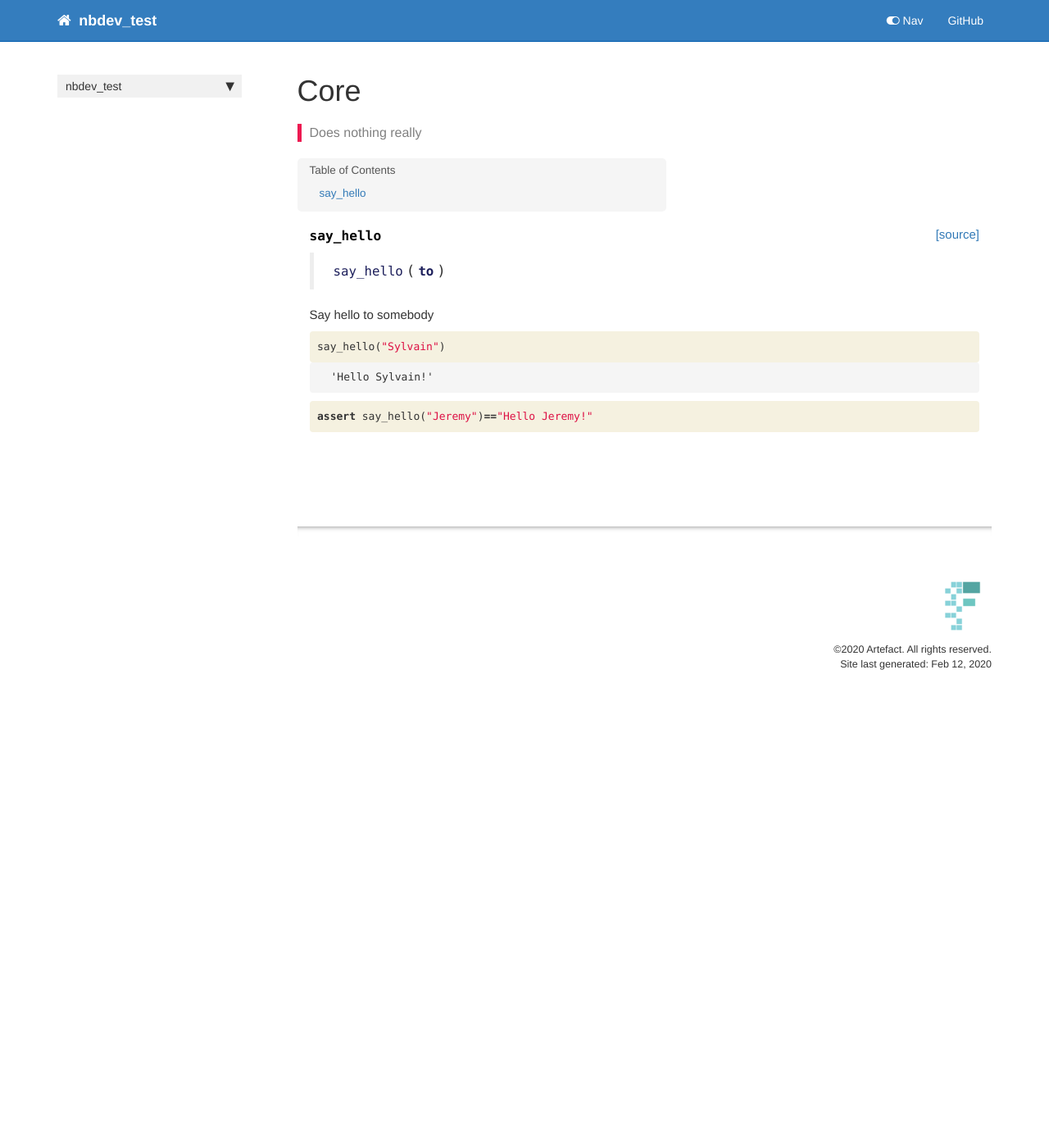
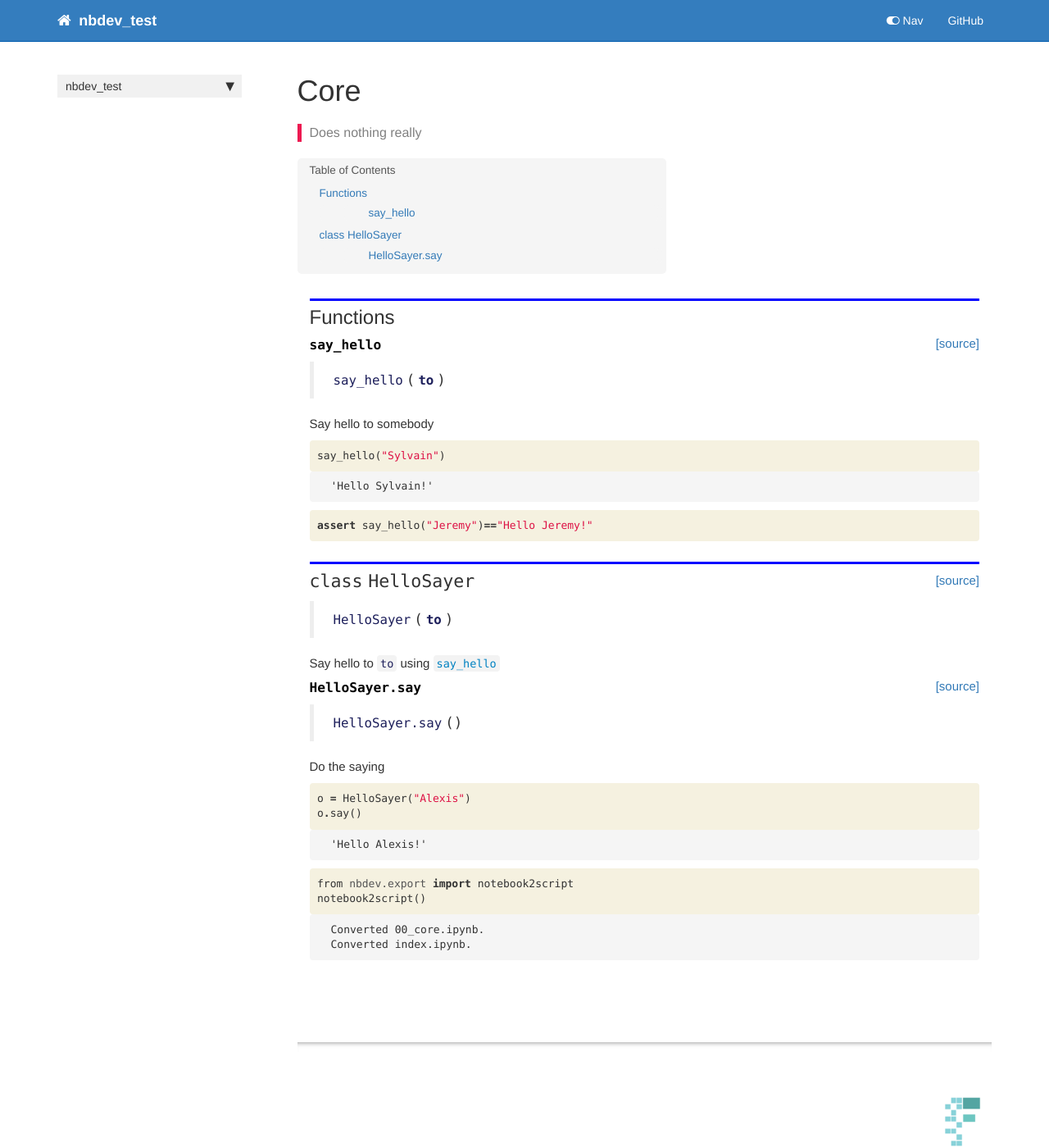
Before and after one commit to kasimansour/nbdev_test, a Jekyll site: the page built from docs/core.html, in a window 1280 px wide and 1400 px high. Shown: the whole window at 82% size. Built offline with Jekyll 4.4.1, drawn with Linux system fonts in a browser that asks for light colours; nearby versions of some CDN libraries; comment, search, counter and statistics services are not loaded.

Commit message:
updating docs

```diff
--- a/docs/core.html
+++ b/docs/core.html
@@ -21,6 +21,12 @@
 
 <div class="cell border-box-sizing code_cell rendered">
 
+</div>
+<div class="cell border-box-sizing text_cell rendered"><div class="inner_cell">
+<div class="text_cell_render border-box-sizing rendered_html">
+<h2 id="Functions">Functions<a class="anchor-link" href="#Functions">&#182;</a></h2>
+</div>
+</div>
 </div>
 <div class="cell border-box-sizing code_cell rendered">
 
@@ -88,4 +94,108 @@
 </div>
 
 </div>
+<div class="cell border-box-sizing code_cell rendered">
+
 </div>
+<div class="cell border-box-sizing code_cell rendered">
+
+<div class="output_wrapper">
+<div class="output">
+
+<div class="output_area">
+
+
+<div class="output_markdown rendered_html output_subarea ">
+<h2 id="HelloSayer" class="doc_header"><code>class</code> <code>HelloSayer</code><a href="https://github.com/kasimansour/nbdev_test/tree/master/nbdev_test/core.py#L11" class="source_link" style="float:right">[source]</a></h2><blockquote><p><code>HelloSayer</code>(<strong><code>to</code></strong>)</p>
+</blockquote>
+<p>Say hello to <code>to</code> using <a href="/nbdev_test/core#say_hello"><code>say_hello</code></a></p>
+
+</div>
+
+</div>
+
+</div>
+</div>
+
+</div>
+<div class="cell border-box-sizing code_cell rendered">
+
+<div class="output_wrapper">
+<div class="output">
+
+<div class="output_area">
+
+
+<div class="output_markdown rendered_html output_subarea ">
+<h4 id="HelloSayer.say" class="doc_header"><code>HelloSayer.say</code><a href="https://github.com/kasimansour/nbdev_test/tree/master/nbdev_test/core.py#L14" class="source_link" style="float:right">[source]</a></h4><blockquote><p><code>HelloSayer.say</code>()</p>
+</blockquote>
+<p>Do the saying</p>
+
+</div>
+
+</div>
+
+</div>
+</div>
+
+</div>
+<div class="cell border-box-sizing code_cell rendered">
+<div class="input">
+
+<div class="inner_cell">
+    <div class="input_area">
+<div class=" highlight hl-ipython3"><pre><span></span><span class="n">o</span> <span class="o">=</span> <span class="n">HelloSayer</span><span class="p">(</span><span class="s2">&quot;Alexis&quot;</span><span class="p">)</span>
+<span class="n">o</span><span class="o">.</span><span class="n">say</span><span class="p">()</span>
+</pre></div>
+
+    </div>
+</div>
+</div>
+
+<div class="output_wrapper">
+<div class="output">
+
+<div class="output_area">
+
+
+
+<div class="output_text output_subarea output_execute_result">
+<pre>&#39;Hello Alexis!&#39;</pre>
+</div>
+
+</div>
+
+</div>
+</div>
+
+</div>
+<div class="cell border-box-sizing code_cell rendered">
+<div class="input">
+
+<div class="inner_cell">
+    <div class="input_area">
+<div class=" highlight hl-ipython3"><pre><span></span><span class="kn">from</span> <span class="nn">nbdev.export</span> <span class="k">import</span> <span class="n">notebook2script</span>
+<span class="n">notebook2script</span><span class="p">()</span>
+</pre></div>
+
+    </div>
+</div>
+</div>
+
+<div class="output_wrapper">
+<div class="output">
+
+<div class="output_area">
+
+<div class="output_subarea output_stream output_stdout output_text">
+<pre>Converted 00_core.ipynb.
+Converted index.ipynb.
+</pre>
+</div>
+</div>
+
+</div>
+</div>
+
+</div>
+</div>
```
Also changed, not shown: docs/index.html (+14 -0 lines), README.md.
